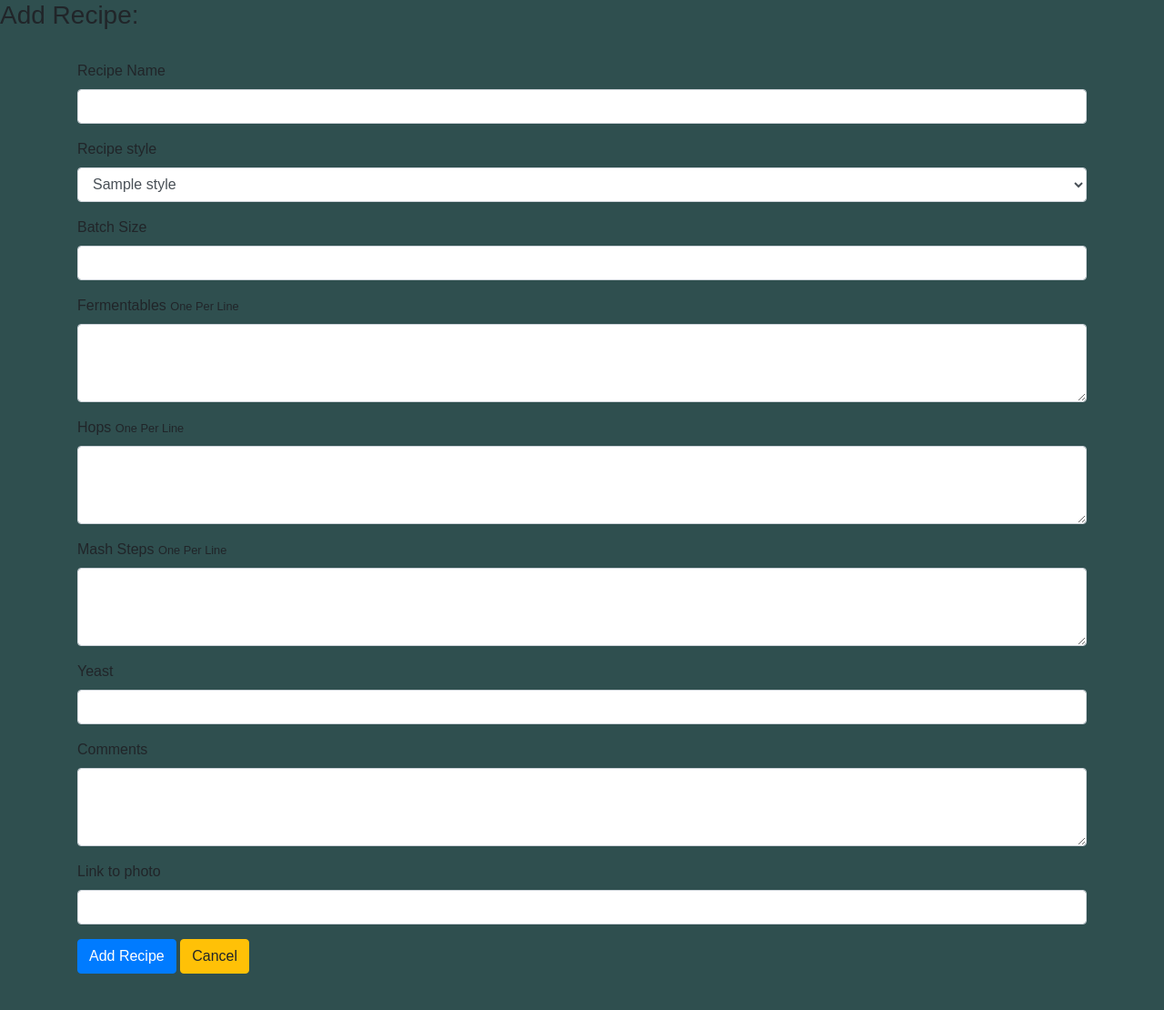
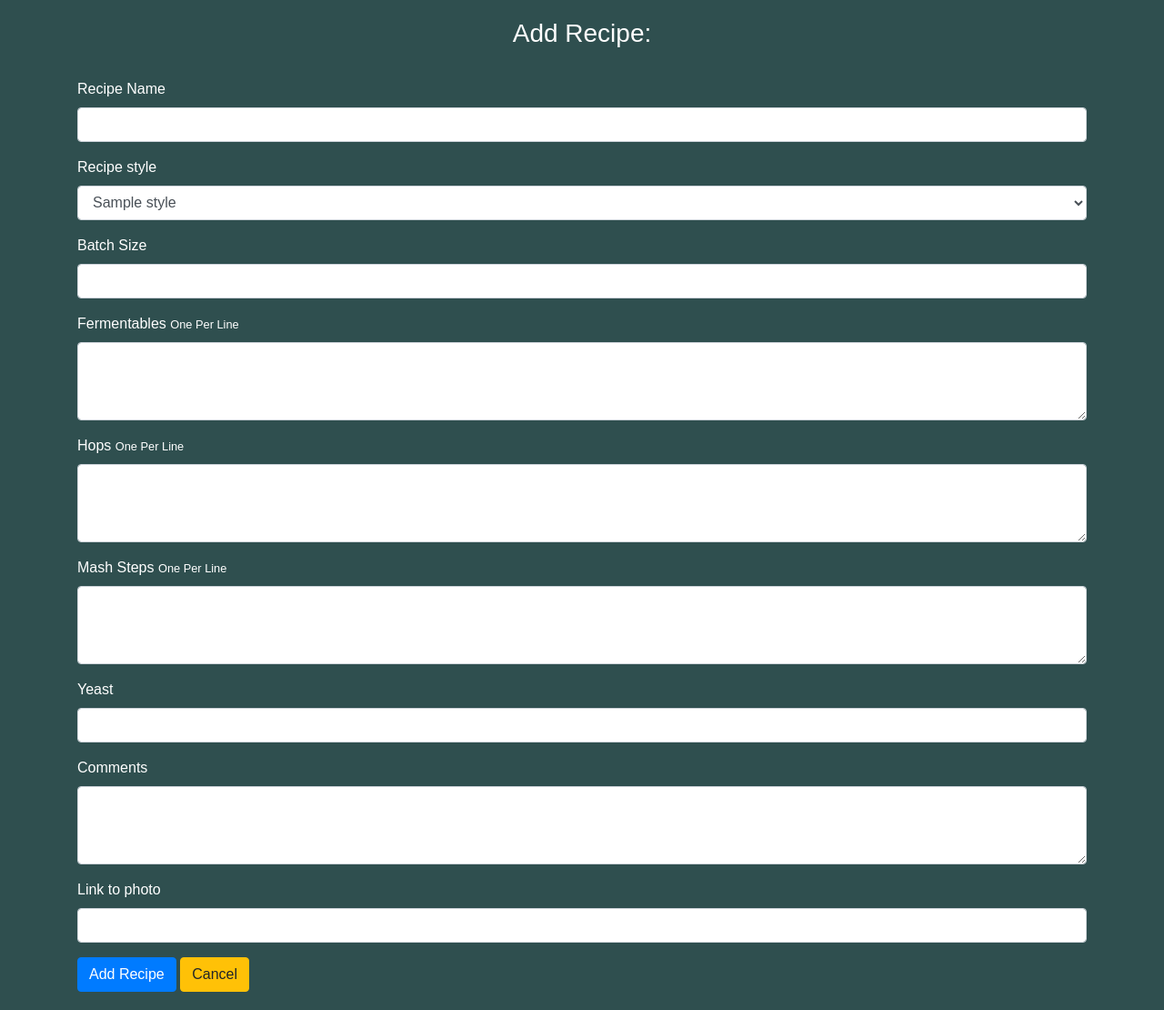
Before and after one commit to armedcor/Grain_Haven, a Flask app: page /add_recipe in a window 1280 px wide. Shown: the part 96-1206 px from the top of the page at 91% size. Run offline with Flask 2, Linux system fonts and the light colour scheme; a database or web service that is not in the repository returns one stand-in record (values such as "Sample title"); some libraries are stand-ins or nearby versions.

Commit message:
Styled the add recipe page with inline styling

```diff
--- a/templates/addrecipe.html
+++ b/templates/addrecipe.html
@@ -1,9 +1,9 @@
 {% extends 'base.html' %} {% block addrecipe %}
 
-<h3>Add Recipe:</h3>
+<h3 style="text-align: center; color: white; padding-top: 20px;">Add Recipe:</h3>
 <br>
 <div class="container">
-    <form action="{{ url_for('insert_recipe') }}" method="POST" id="addform">
+    <form action="{{ url_for('insert_recipe') }}" method="POST" id="addform" class="add-recipe-text">
         <div class="form-group">
             <label for="recipe_name">Recipe Name</label>
             <input type="text" name="recipe_name" class="form-control" id="recipe_name" required>
```
